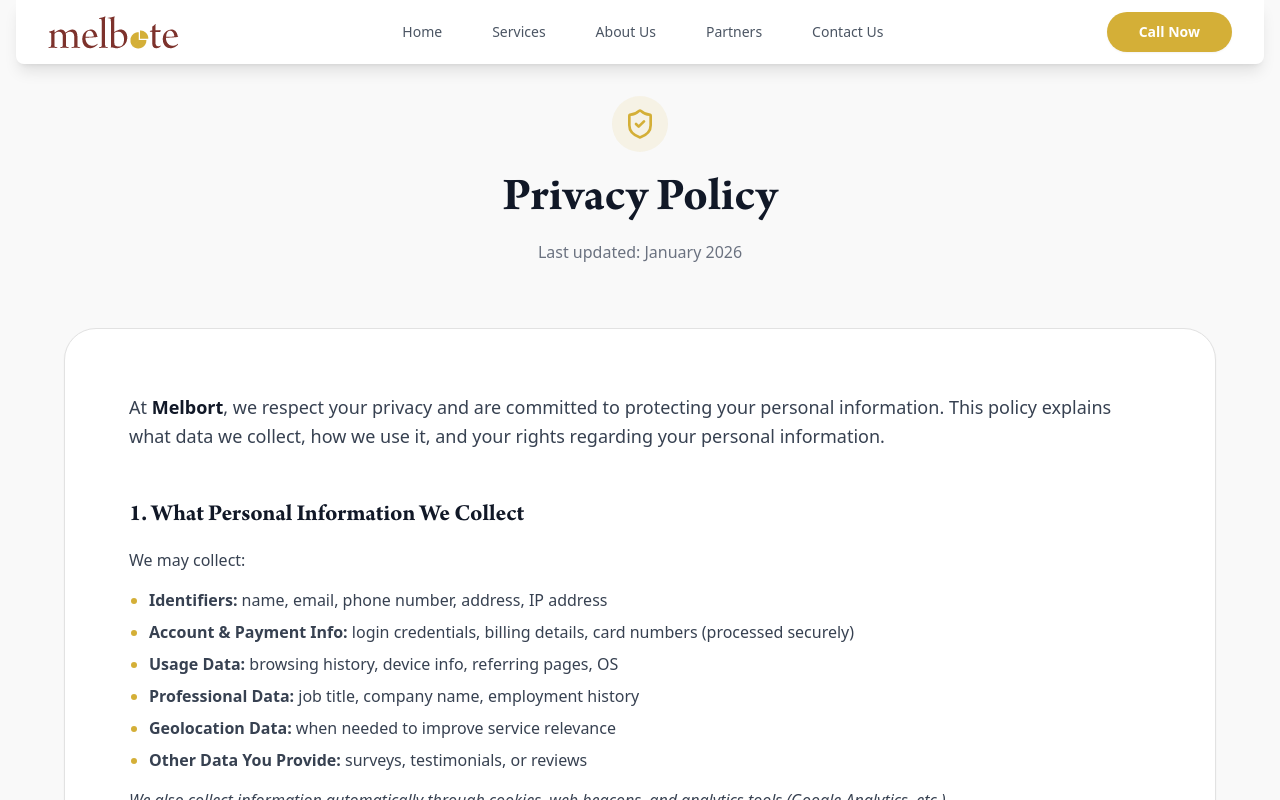
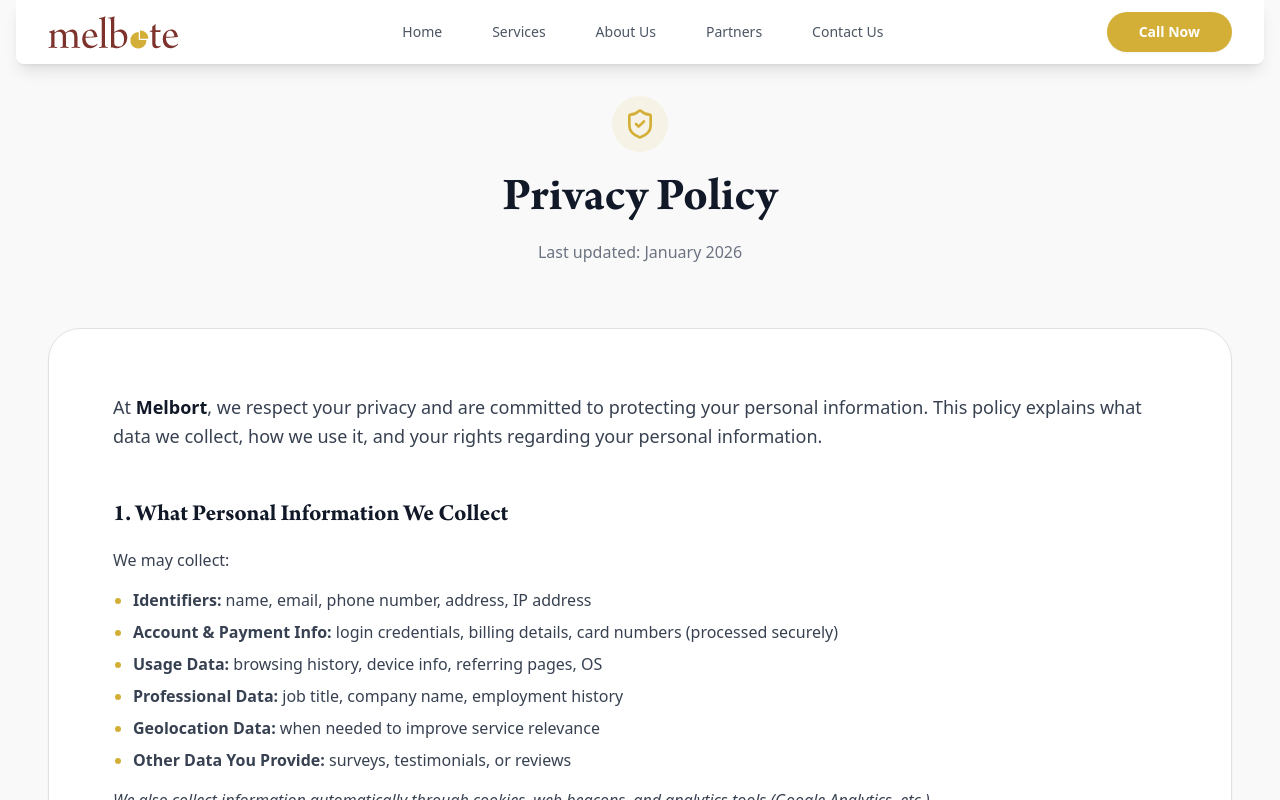
Before and after one commit to manozks/melbort, a React (Vite) app: page /privacy-policy in a window 1280 px wide. Shown: the top 800 px of the page. Built offline with nearby package versions, Linux system fonts and the light colour scheme.

Commit message:
css updated

```diff
--- a/src/components/PrivacyPolicy.jsx
+++ b/src/components/PrivacyPolicy.jsx
@@ -26,7 +26,8 @@ const PrivacyPolicy = () => {
       </div>
 
       {/* --- CONTENT SECTION --- */}
-      <div className="max-w-6xl mx-auto  bg-white rounded-[2rem] p-8 md:p-16 shadow-sm border border-[#e2e2e2] ">
+      <div className="max-w-7xl mx-auto px-6 md:px-12 pb-16">
+      <div className="bg-white rounded-[2rem] p-8 md:p-16 shadow-sm border border-[#e2e2e2] ">
 
         {/* Intro */}
         <p className="text-lg text-gray-700 leading-relaxed mb-12">
@@ -160,6 +161,7 @@ const PrivacyPolicy = () => {
 
       </div>
     </div>
+    </div>
   );
 };
 
```
